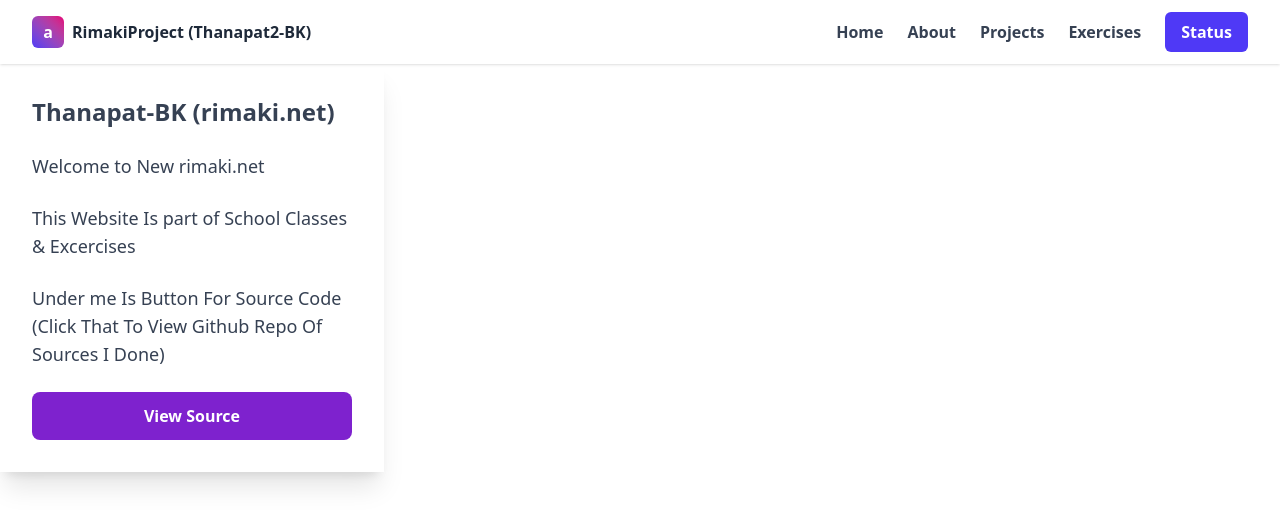
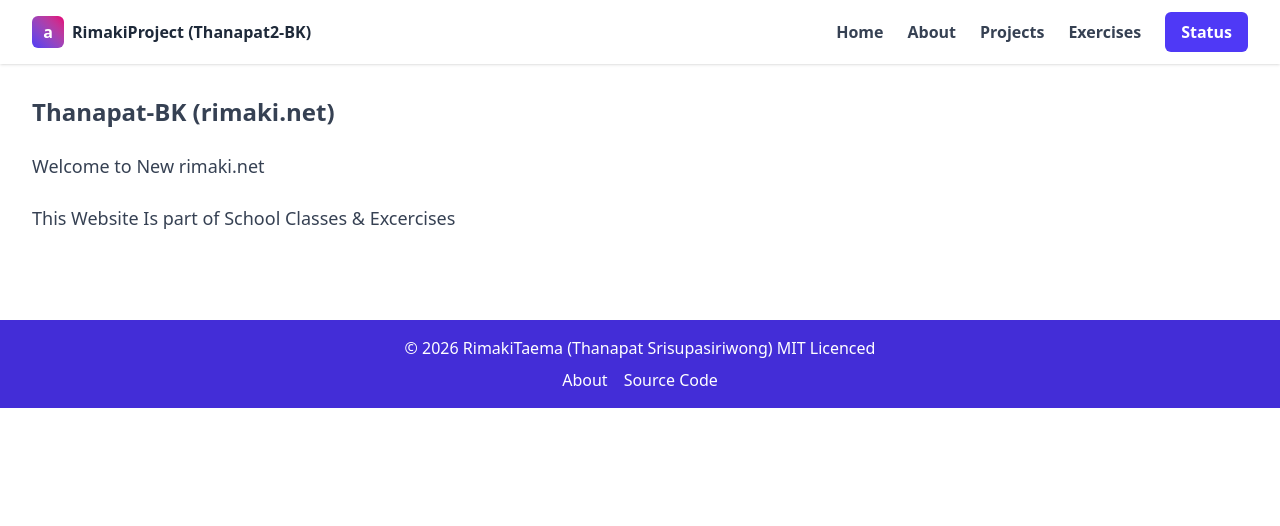
Before and after one commit to RimakiTaema/thanapat-bk, a Next.js app: page / in a window 1280 px wide. Shown: the top 526 px of the page. Built offline with nearby package versions, Linux system fonts and the light colour scheme.

Commit message:
footer is now here YAYYY

```diff
--- a/app/layout.tsx
+++ b/app/layout.tsx
@@ -2,6 +2,7 @@ import type { Metadata } from "next";
 import { Geist, Geist_Mono } from "next/font/google";
 import "./globals.css";
 import NavBar from "./src/navbar/page";
+import Footer from "./src/component/footer";
 
 const geistSans = Geist({
   variable: "--font-geist-sans",
@@ -30,6 +31,7 @@ export default function RootLayout({
       >
         <NavBar />
         {children}
+        <Footer />
       </body>
     </html>
   );
--- a/app/page.tsx
+++ b/app/page.tsx
@@ -1,7 +1,7 @@
 import Card from "./src/component/card";
 import Link from "next/link"
 // Tailwind Class Var
-const card = "flex w-96 flex-col bg-white shadow-xl"
+const card = "expand items-center w-96 flex-col bg-white shadow-xl"
 const body = "flex flex-col p-8"
 const titleCls = "pb-6 text-2xl font-bold text-gray-700"
 const titleClsCenter = "pb-6 items-center text-2xl font-bold text-gray-700"
@@ -10,8 +10,7 @@ const button = "bg-[#7e22ce] text-[#ffffff] w-full font-bold text-base  p-3 roun
 
 export default function Home() {
   return (
-    <div className={card}>
-      <div className={body}>
+    <div className={body}>
         <div className={titleClsCenter}>
           Thanapat-BK (rimaki.net)
         </div>
@@ -23,14 +22,6 @@ export default function Home() {
           This Website Is part of School Classes & Excercises
         </div>
         <br></br>
-        <div className={descCls}>
-          Under me Is Button For Source Code (Click That To View Github Repo Of Sources I Done)
-        </div>
-        <br></br>
-          <Link href="https://github.com/RimakiTaema/thanapat-bk" className={button}>
-          <center>View Source</center>
-          </Link>
       </div>
-    </div>
   )
 }
--- /dev/null
+++ b/app/src/component/footer.tsx
@@ -0,0 +1,24 @@
+import React from "react";
+
+const footernav = [
+    {name: "About", href: "/about"},
+    {name: "Source Code", href: "https://github.com/RimakiTaema/thanapat-bk"},
+]
+
+export default function Footer() {
+    const currentYear = new Date().getFullYear();
+    return (
+        <footer className="bg-indigo-700 text-white p-4 mt-8">
+            <div className="container mx-auto text-center">
+                <p>
+                    &copy; {currentYear} RimakiTaema (Thanapat Srisupasiriwong) MIT Licenced
+                </p>
+                <div className="flex justify-center space-x-4 mt-2">
+                    {footernav.map ((item) => (
+                        <a href={item.href}>{item.name}</a>
+                    ))}
+                </div>
+            </div>
+        </footer>
+    )
+}
```
